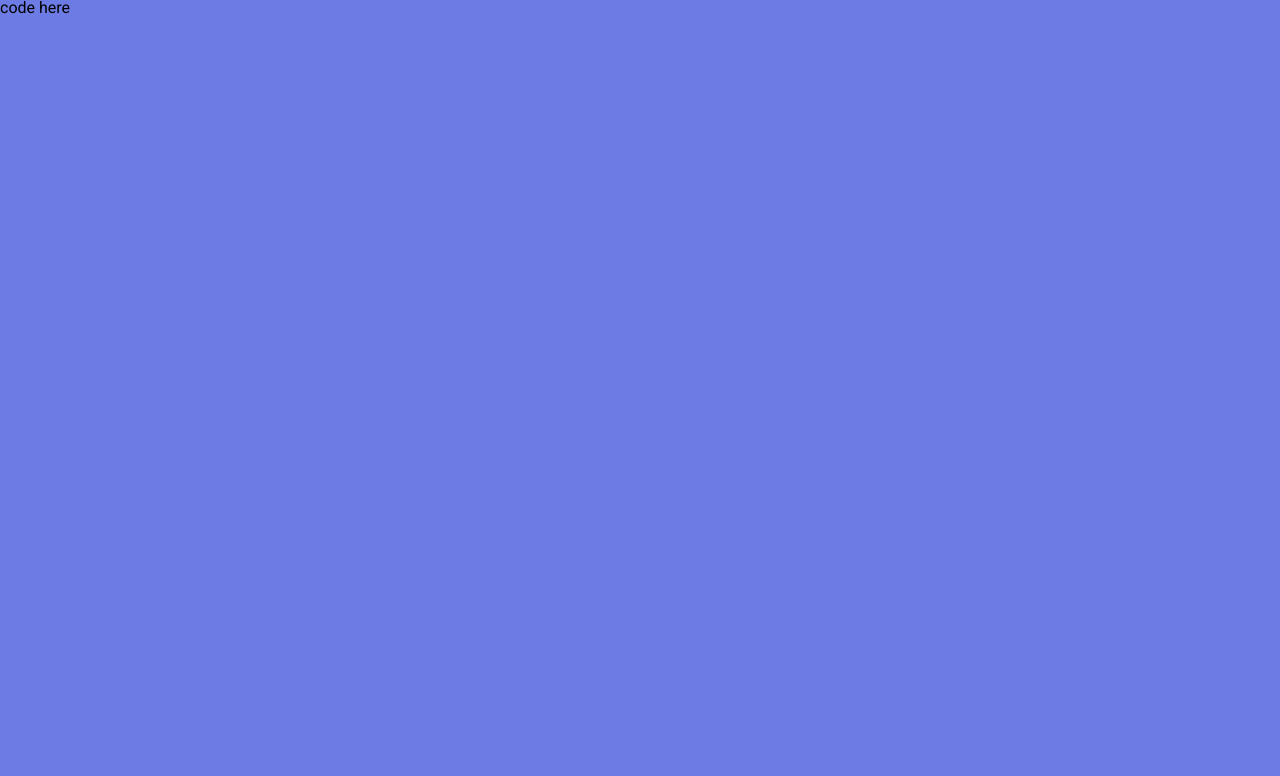
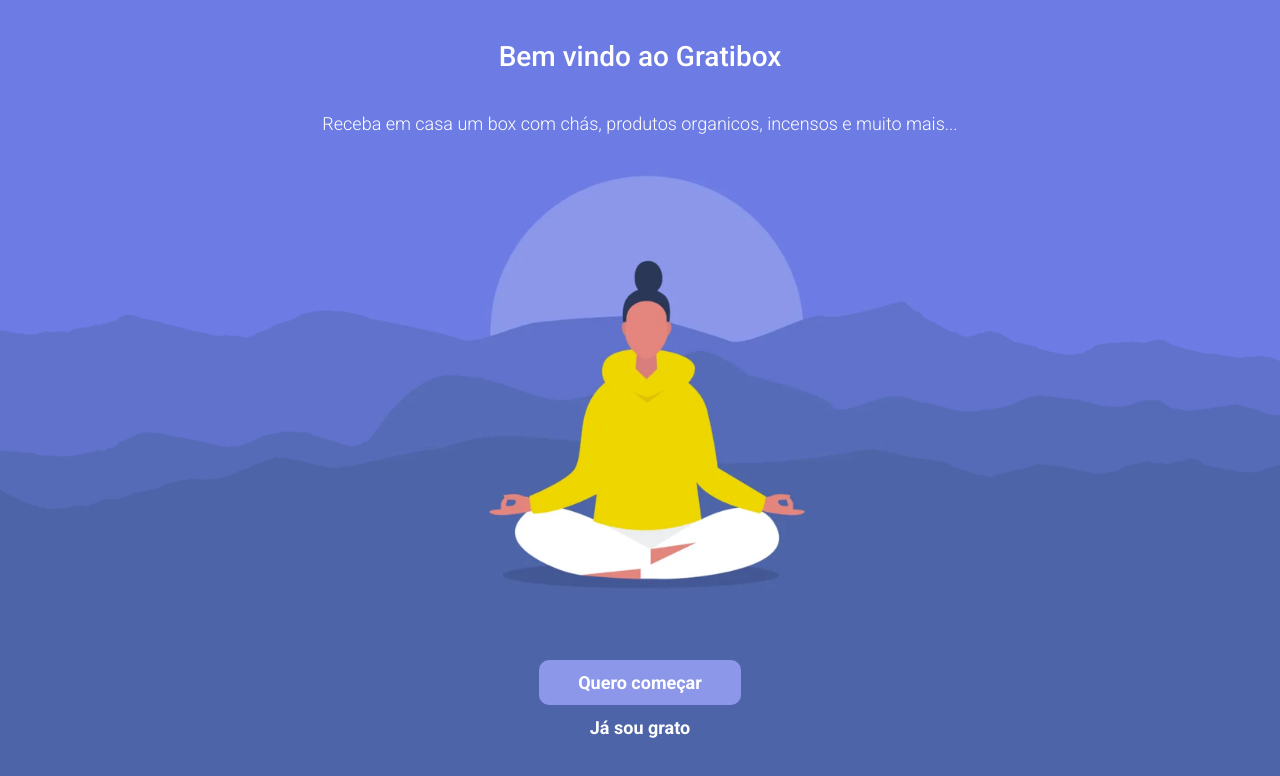
Before and after one commit to andrezzasouza/GratiBox_Front-end, a JavaScript app: page / in a window 1280 px wide. Shown: the top 776 px of the page. Built offline with nearby package versions, Linux system fonts and the light colour scheme.

Commit message:
Design the homepage

```diff
--- a/public/index.html
+++ b/public/index.html
@@ -13,7 +13,7 @@
     <link rel="manifest" href="%PUBLIC_URL%/manifest.json" />
     <link rel="preconnect" href="https://fonts.googleapis.com">
     <link rel="preconnect" href="https://fonts.gstatic.com" crossorigin>
-    <link href="https://fonts.googleapis.com/css2?family=Roboto:ital,wght@0,400;0,700;1,400&display=swap" rel="stylesheet">
+    <link href="https://fonts.googleapis.com/css2?family=Roboto:ital,wght@0,300;0,400;0,500;0,700;1,400&display=swap" rel="stylesheet">
     <title>GratiBox</title>
   </head>
   <body>
--- a/src/App.js
+++ b/src/App.js
@@ -1,4 +1,4 @@
-import { BrowserRouter as Router, Switch, Route } from "react-router-dom";
+import { BrowserRouter as Router, Routes, Route } from "react-router-dom";
 import GlobalStyle from "./assets/styles/GlobalStyle";
 import Home from "./pages/Home";
 import SignUp from "./pages/SignUp";
@@ -11,14 +11,14 @@
   return (
     <Router>
       <GlobalStyle />
-      <Switch>
-        <Route exact path="/" component={Home} />
-        <Route exact path="/sign-up" component={SignUp} />
-        <Route exact path="/login" component={Login} />
-        <Route exact path="/plans" component={Plans} />
-        <Route exact path="/details" component={Details} />
-        <Route exact path="/subscription" component={Subscription} />
-      </Switch>
+      <Routes>
+        <Route exact path="/" element={<Home />} />
+        <Route exact path="/sign-up" element={<SignUp />} />
+        <Route exact path="/login" element={<Login />} />
+        <Route exact path="/plans" element={<Plans />} />
+        <Route exact path="/details" element={<Details />} />
+        <Route exact path="/subscription" element={<Subscription />} />
+      </Routes>
     </Router>
   );
 }
--- a/src/pages/Home.js
+++ b/src/pages/Home.js
@@ -1,3 +1,92 @@
+import { Link } from "react-router-dom";
+import styled from "styled-components";
+import home from "../assets/images/home.png";
+
 export default function Home() {
-  return <>code here</>;
+  return (
+    <Container>
+      <div>
+        <h1>Bem vindo ao Gratibox</h1>
+        <p>
+          Receba em casa um box com chás, produtos organicos, incensos e muito
+          mais...
+        </p>
+      </div>
+      <ButtonHolder>
+        <Link to="/sign-up">
+          <LylacButton type="button">Quero começar</LylacButton>
+        </Link>
+        <Link to="/login">
+          <TransparentButton type="button">Já sou grato</TransparentButton>
+        </Link>
+      </ButtonHolder>
+    </Container>
+  );
 }
+
+const Container = styled.main`
+  height: 100vh;
+  width: 100vw;
+  background-image: url(${home});
+  background-size: auto 100%;
+  background-position: center;
+  display: flex;
+  flex-direction: column;
+  justify-content: space-between;
+  align-items: center;
+  padding: 40px 23px 50px;
+
+  h1 {
+    font-weight: 500;
+    font-size: 28px;
+    line-height: 33px;
+    text-align: center;
+    color: #ffffff;
+    margin: 0 0 40px;
+  }
+  p {
+    font-weight: 300;
+    font-size: 18px;
+    line-height: 21px;
+    text-align: center;
+    color: #ffffff;
+  }
+`;
+
+const ButtonHolder = styled.div`
+  display: flex;
+  flex-direction: column;
+  align-items: center;
+`;
+
+const LylacButton = styled.button`
+  width: 202px;
+  height: 45px;
+  background: #8c97ea;
+  border-radius: 10px;
+  border: none;
+  font-family: Roboto, sans-serif;
+  font-weight: bold;
+  font-size: 18px;
+  line-height: 21px;
+  text-align: center;
+  color: #ffffff;
+  &:hover {
+  }
+`;
+
+const TransparentButton = styled.button`
+  width: 202px;
+  height: 45px;
+  background: transparent;
+  border-radius: 10px;
+  border: none;
+  font-family: Roboto, sans-serif;
+  font-weight: bold;
+  font-size: 18px;
+  line-height: 21px;
+  text-align: center;
+  color: #ffffff;
+  &:hover {
+  }
+`;
```
Also changed, not shown: .eslintrc.json, src/assets/images/home.png (renamed from src/assets/images/image (7).png).
